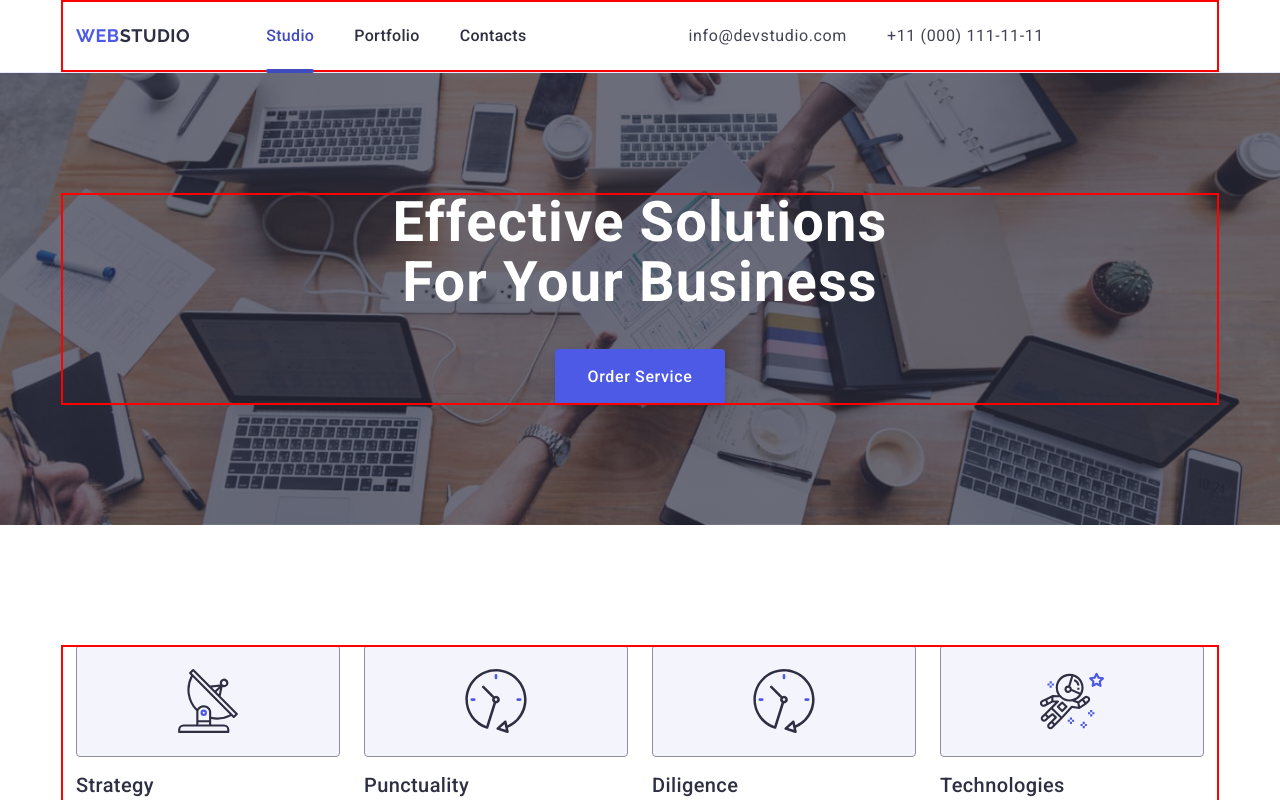
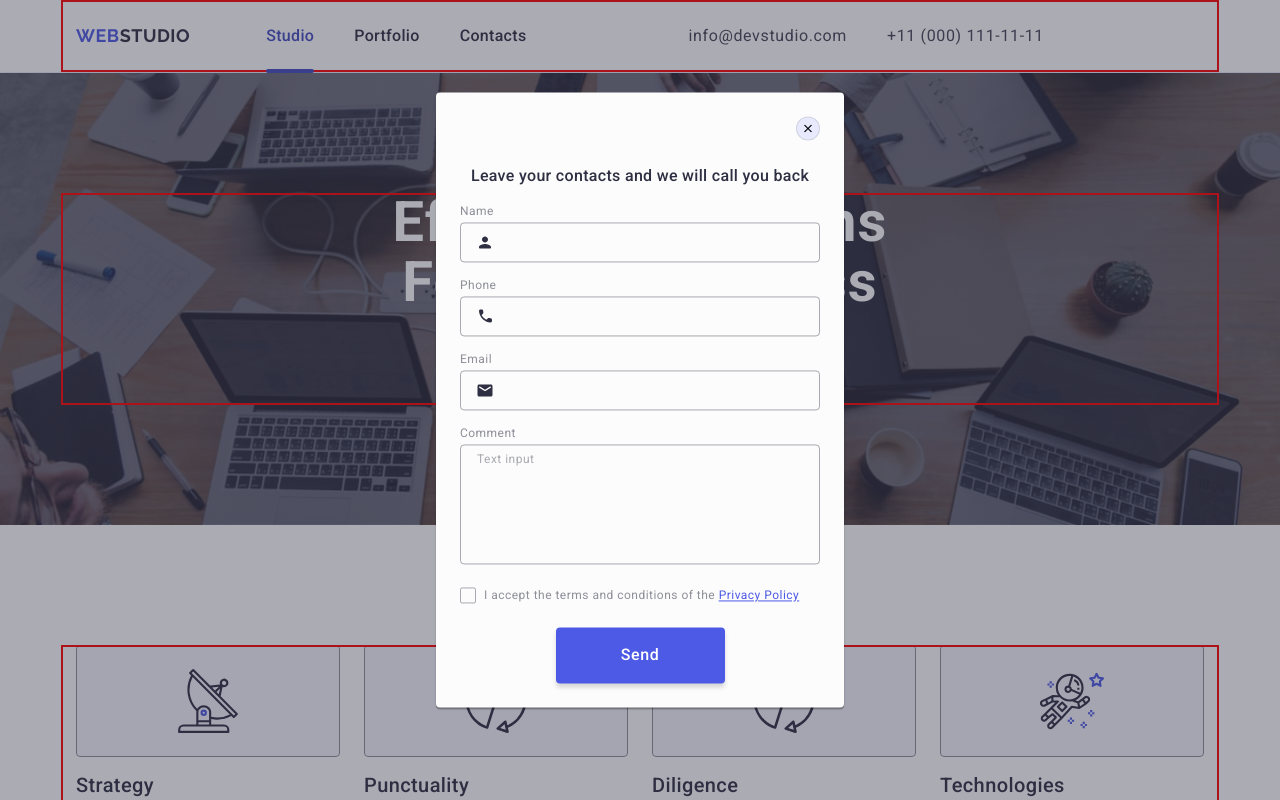
Before and after one commit to TaniaFed/goit-markup-hw-06, a plain HTML site: page index.html in a window 1280 px wide. Shown: the top 800 px of the page. Drawn offline with nearby package versions, Linux system fonts and the light colour scheme.

Commit message:
hw-6 modal done

```diff
--- a/css/styles.css
+++ b/css/styles.css
@@ -160,7 +160,6 @@ a {
   }
 }
 
-
 .header-logo .accent {
     color: #2e2f42;
 }
@@ -307,8 +306,9 @@ a {
 /* Main section */
 
 .main-section {
+
     background-color: #2e2f42;
-    flex-shrink: 0;
+    /* flex-shrink: 0; */
     margin: 0 auto;
     background-image: linear-gradient(to bottom, rgba(46, 47, 66, 0.7), rgba(46, 47, 66, 0.7)), url(../images/people-office.jpg);
     background-position: center;
@@ -974,18 +974,31 @@ input::placeholder {
 }
 
 .modal {
-    position: absolute;
+    /* position: absolute; */
+    position: fixed;
     top: 50%;
     left: 50%;
     transform: translate(-50%, -50%) scale(1);
-    width: 408px;
-    min-height: 584px;
+    width: 100%;
+    max-width: 288px;
+    min-height: 623px;
+    margin-top: 8px;
+    margin-bottom: 9px;
     border-radius: 4px;
     background: #FCFCFC;
     box-shadow: 0px 1px 1px rgba(0, 0, 0, 0.14), 0px 1px 3px rgba(0, 0, 0, 0.12),
         0px 2px 1px rgba(0, 0, 0, 0.2);
     transition: transform 250ms cubic-bezier(0.4, 0, 0.2, 1);
+    padding: 72px 16px 24px 16px;
+}
+
+@media only screen and (min-width: 768px) and (max-width: 1440px) {
+   .modal {
+    max-width: 408px;
+    min-height: 584px;
     padding: 72px 24px 24px 24px;
+    margin-top: auto;
+  }
 }
 
 .modal-btn {
@@ -1149,12 +1162,32 @@ textarea {
     border-radius: 4px;
     margin-bottom: 24px;
 }
+
+
 .form-agreement {
-    display: block;
+    display: flex;
+    width: 100%;
+    max-width: 256px;
+    align-items: center;
+
     font-size: 12px;
     line-height: 1.17;
     letter-spacing: 0.04em;
     color: #8e8f99;
+}
+
+@media only screen and (min-width: 768px) and (max-width: 1440px) {
+    .form-agreement {
+        max-width: 360px;
+        align-items: baseline;
+    }
+
+}
+
+@media only screen and (max-width: 767.98px) {
+   .agr-text {
+    width: 231px;
+    }
 }
 
 .form-agreement-checkbox {
@@ -1220,8 +1253,6 @@ textarea {
     letter-spacing: 0.04em;
     cursor: pointer;
     padding: 16px 32px;
-    /* margin-left: auto;
-    margin-right: auto; */
     margin: 0 auto;
     display: block;
     padding: 16px 32px;
--- a/index.html
+++ b/index.html
@@ -54,7 +54,7 @@
 
             <!--Main page starts-->
             <main>
-                <section class="main-section">
+                <section class="main-section background-image">
                     <div class="hero-container container">
                         <h1 class="main-motto">
                             Effective <br /> Solutions <br /> for Your <br /> Business
@@ -479,7 +479,7 @@
                 </div>
             </footer>
             <!--Modal window-->
-            <div class="backdrop hide">
+            <div class="backdrop is-open">
                 <div class="modal">
                     <button class="modal-btn" type="button" aria-label="Modal close button">
                         <svg class="modal-btn-icon-close" width="8" height="8">
@@ -542,8 +542,9 @@
                                         <use href="./images/icons.svg#icon-vector"></use>
                                     </svg>
                                 </span>
-                                I accept the terms and conditions of the
+                                <p class="agr-text">I accept the terms and conditions of the
                                 <a class="modal-checkbox-link" href="">Privacy Policy</a>
+                                </p>
                             </label>
                         </div>
 
```
